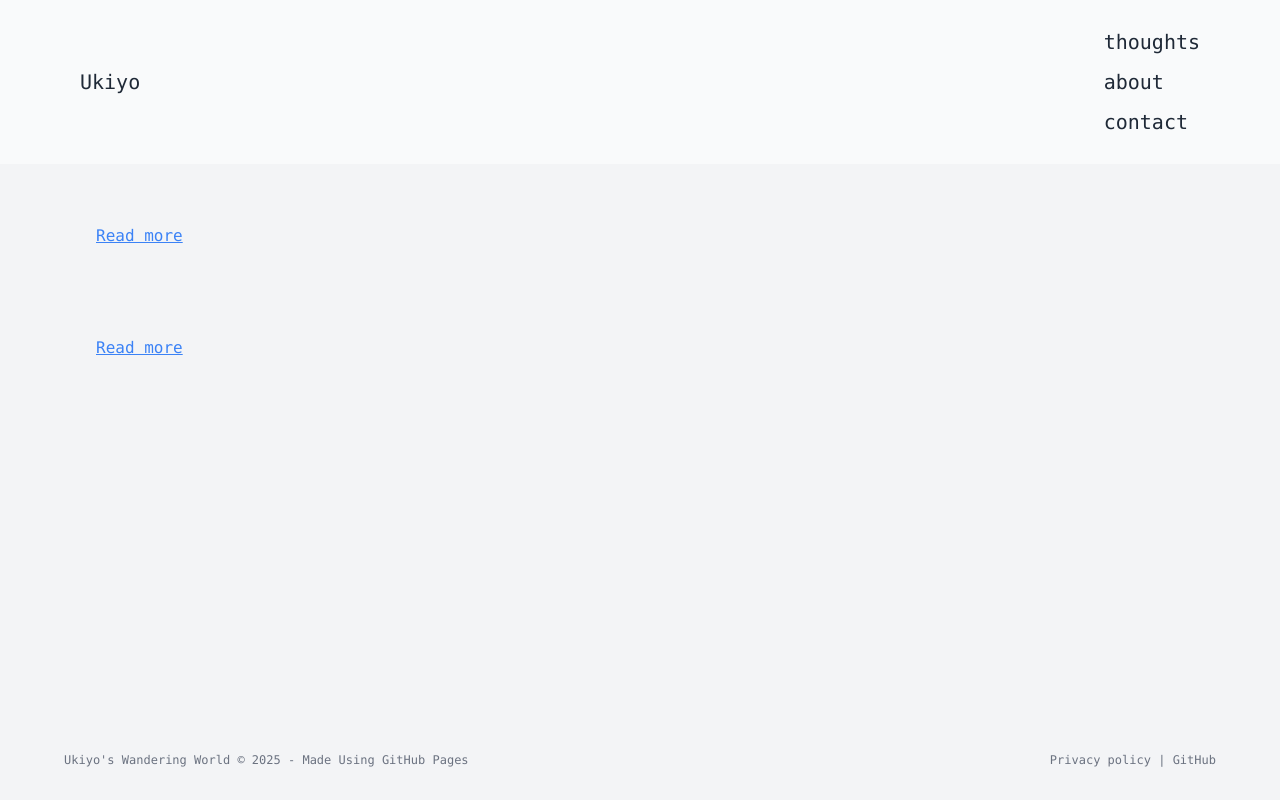
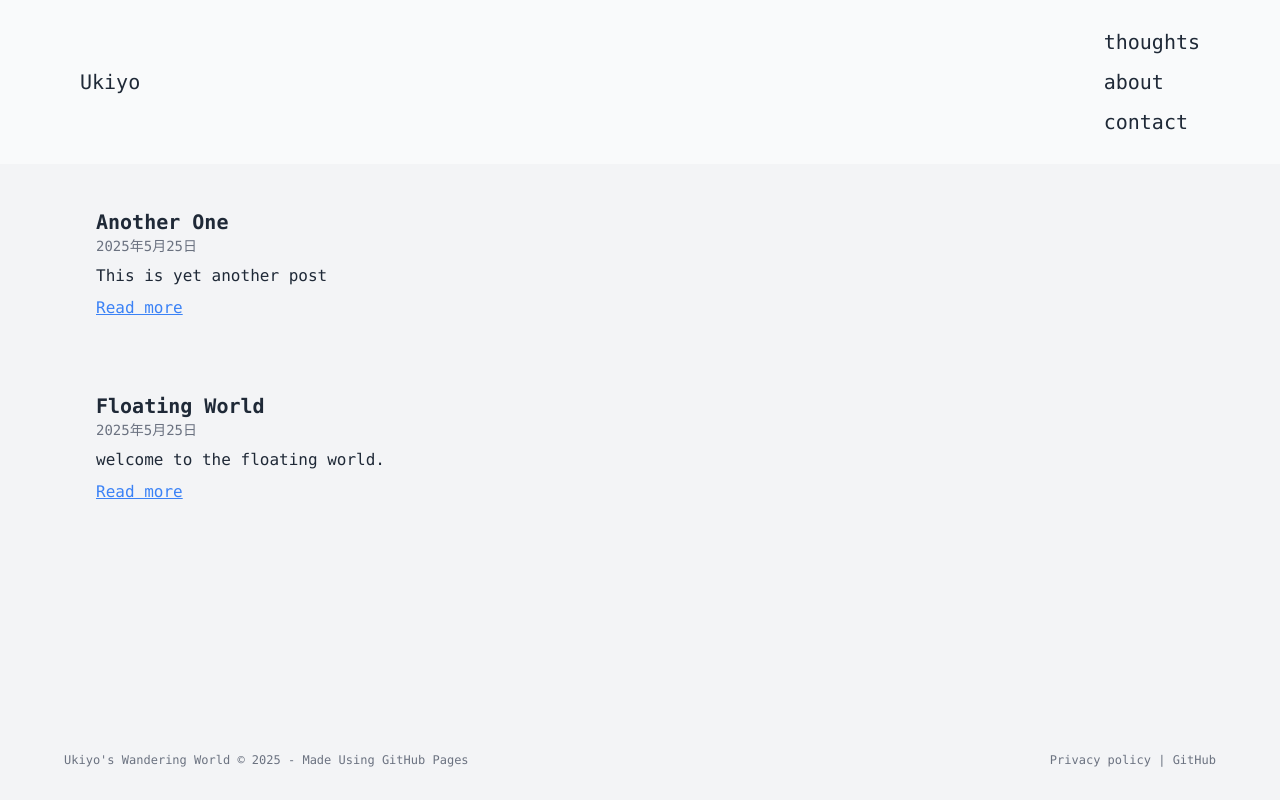
Before and after one commit to UkiyosWanderingWorld/UkiyosWanderingWorld.github.io, a Next.js app: page /thoughts in a window 1280 px wide. Built offline with nearby package versions, Linux system fonts and the light colour scheme.

Commit message:
minor changes to uhhh PostCard compy

```diff
--- a/components/PostCard.tsx
+++ b/components/PostCard.tsx
@@ -1,9 +1,9 @@
 export default function PostCard({ post }) {
   return (
     <div className="p-4 font-mono">
-      <h2 className="text-xl font-semibold">{post.title}</h2>
-      <p className="text-sm text-gray-500">{post.date}</p>
-      <p className="mt-2">{post.excerpt}</p>
+      <h2 className="text-xl font-semibold">{post.frontmatter.title}</h2>
+      <p className="text-sm text-gray-500">{post.frontmatter.date}</p>
+      <p className="mt-2">{post.frontmatter.excerpt}</p>
       <a href={`/thoughts/${post.slug}`} className="text-blue-500 underline mt-2 inline-block">Read more</a>
     </div>
   );
```
Also changed, not shown: tsconfig.json (+5 -2 lines).
